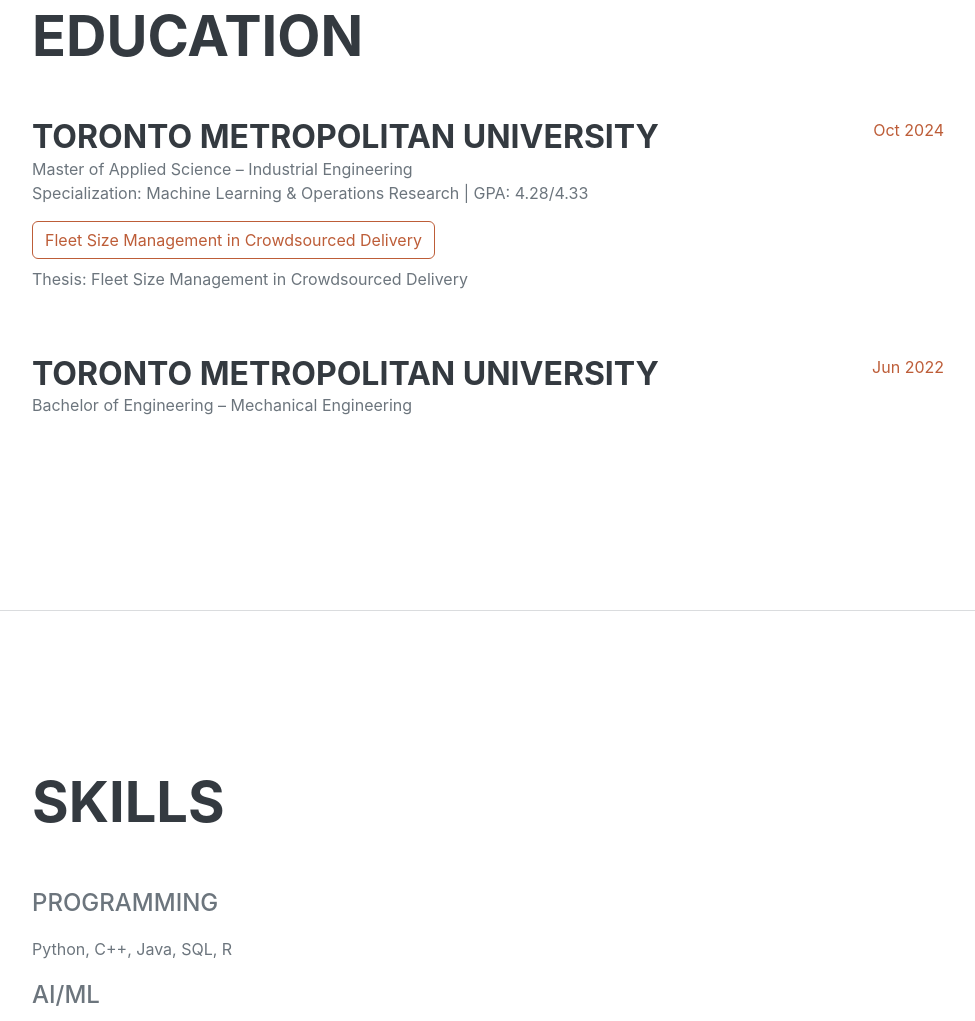
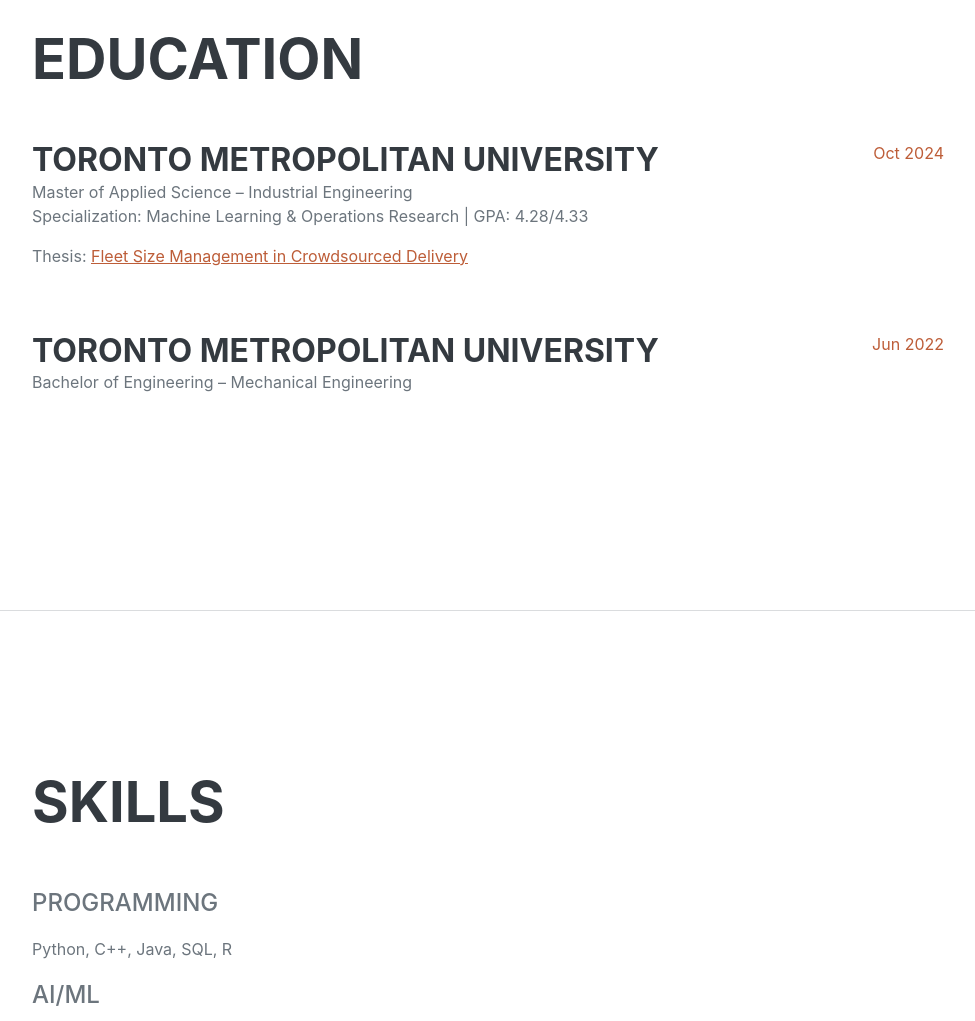
Before and after one commit to sahilpbhatt/sahilbhatt.github.io, a website: page index.html in a window 1280 px wide. Shown: the part 1816-2837 px from the top of the page, without its empty margins (288-1263 px from the left). Drawn offline with nearby package versions, Linux system fonts and the light colour scheme; a web font is replaced by a local one.

Commit message:
Update index.html

```diff
--- a/index.html
+++ b/index.html
@@ -117,13 +117,16 @@
     <h3 class="mb-0">Toronto Metropolitan University</h3>
     <div>Master of Applied Science – Industrial Engineering</div>
     <p>Specialization: Machine Learning & Operations Research | GPA: 4.28/4.33</p>
-              <a href="https://rshare.library.torontomu.ca/articles/thesis/Optimizing_fleet_size_management_in_crowdsourced_delivery_balancing_platform_service_level_and_driver_utilization/29391782?file=55610306" class="btn btn-outline-primary mb-2" target="_blank">
+    <p>
+      Thesis:
+      <a href="https://rshare.library.torontomu.ca/articles/thesis/Optimizing_fleet_size_management_in_crowdsourced_delivery_balancing_platform_service_level_and_driver_utilization/29391782?file=55610306" target="_blank">
         Fleet Size Management in Crowdsourced Delivery
       </a>
-            <p>Thesis: Fleet Size Management in Crowdsourced Delivery</p>
+    </p>
   </div>
   <div class="flex-shrink-0"><span class="text-primary">Oct 2024</span></div>
 </div>
+
 
         <div class="d-flex flex-column flex-md-row justify-content-between">
           <div class="flex-grow-1">
```
Lines whose indentation alone changed are shown as unchanged.
